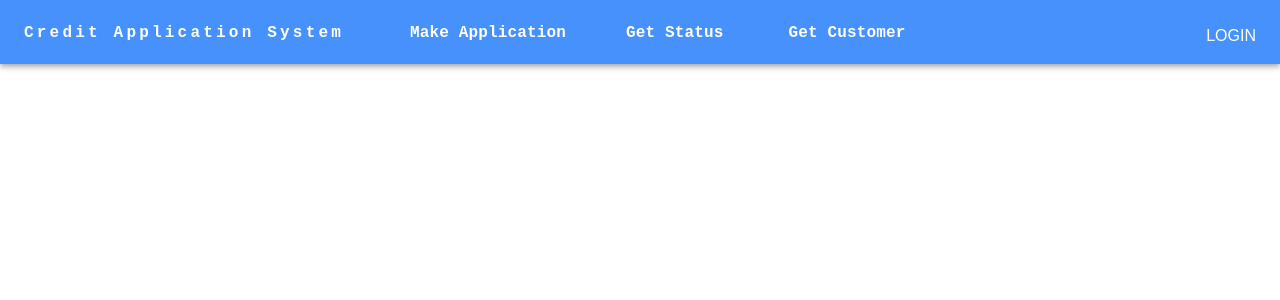
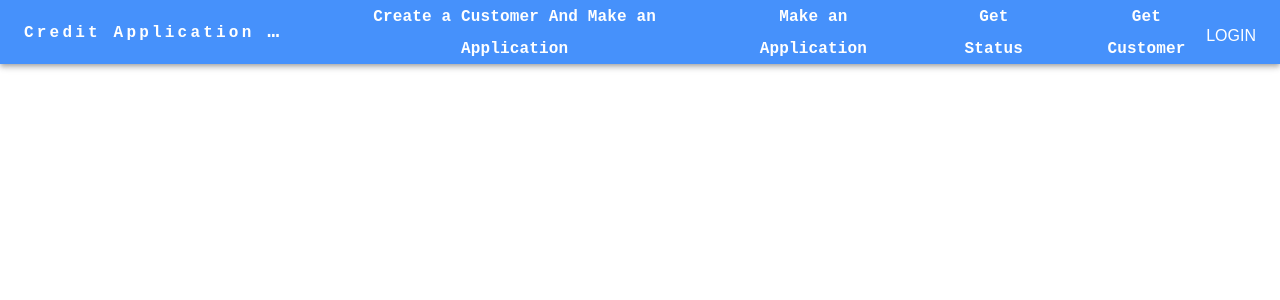
Before and after one commit to keremcengiz0/credit-application-system-ui, a React (Create React App) app: page / in a window 1280 px wide. Shown: the top 300 px of the page. Built offline with nearby package versions, Linux system fonts and the light colour scheme.

Commit message:
added code improvements.

```diff
--- a/src/App.js
+++ b/src/App.js
@@ -11,7 +11,7 @@ function App() {
         <Routes>
           <Route
             exact
-            path="/api/v1/applications/make-application"
+            path="/api/v1/applications/create-customer-and-make-application"
             element={<MakeApplicationForm />}
           ></Route>
         </Routes>
--- a/src/components/Navbar/Navbar.js
+++ b/src/components/Navbar/Navbar.js
@@ -70,9 +70,12 @@ function Navbar() {
           >
             <Link
               className={classes.link}
-              to={{ pathname: "/api/v1/applications/make-application" }}
+              to={{
+                pathname:
+                  "/api/v1/applications/create-customer-and-make-application",
+              }}
             >
-              Make Application
+              Create a Customer And Make an Application
             </Link>
           </Typography>
           <Typography
@@ -87,7 +90,24 @@ function Navbar() {
           >
             <Link
               className={classes.link}
-              to={{ pathname: "/api/v1/applications/get-status" }}
+              to={{ pathname: "/api/v1/applications/make-application" }}
+            >
+              Make an Application
+            </Link>
+          </Typography>
+          <Typography
+            variant="h6"
+            component="div"
+            className={classes.customer}
+            sx={{
+              fontFamily: "monospace",
+              fontWeight: 700,
+              color: "inherit",
+            }}
+          >
+            <Link
+              className={classes.link}
+              to={{ pathname: "/api/v1/customers" }}
             >
               Get Status
             </Link>
```
